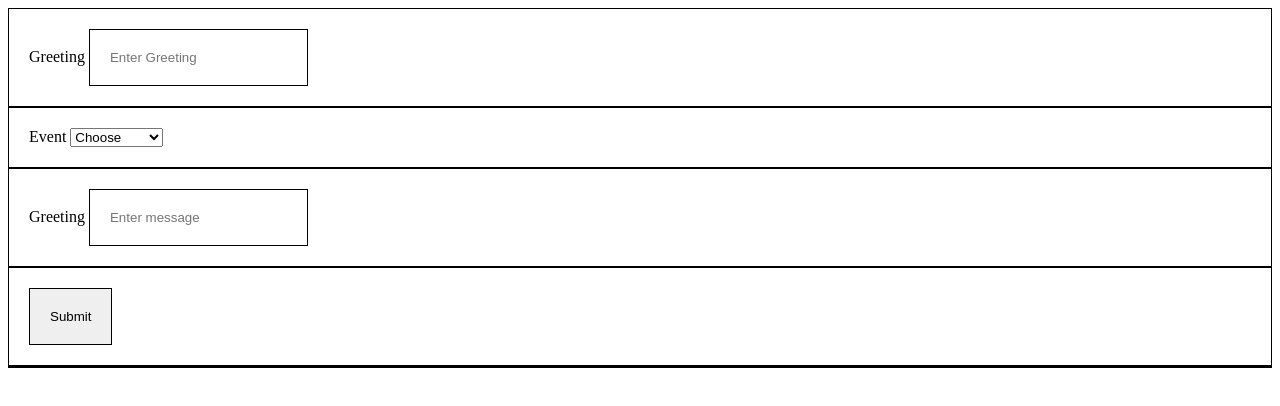
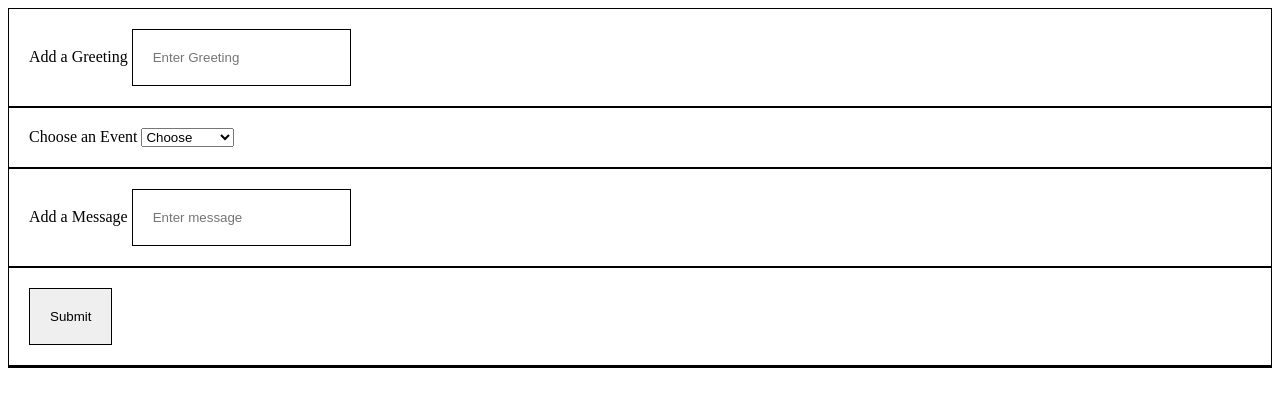
Before and after one commit to Zain1Uppal/Greeting_card, a website: page index.html in a window 1280 px wide. Drawn offline with Linux system fonts and the light colour scheme.

Commit message:
added an err msg and final touch ups

```diff
--- a/index.html
+++ b/index.html
@@ -12,11 +12,11 @@
 <body>
     <form action="">
         <div>
-            <label for="greeting">Greeting</label>
+            <label for="greeting">Add a Greeting</label>
             <input type="text" id='greeting' placeholder='Enter Greeting'>
         </div>
         <div>
-            <label for="event">Event</label>
+            <label for="event">Choose an Event</label>
             <select name="event" id="event">
                 <option value="">Choose</option>
                 <option value="Wedding">Wedding</option>
@@ -25,7 +25,7 @@
             </select>
         </div>
         <div>
-            <label for="Message">Greeting</label>
+            <label for="Message">Add a Message</label>
             <input type="text" id='msg' placeholder='Enter message'>
         </div>
         <div>
--- a/index.js
+++ b/index.js
@@ -7,14 +7,16 @@ function card (greeting,event,msg) {
 function errmsg(){
     ptag.innerHTML = "You need to put in a valid greeting or message"
 }
+
 form.addEventListener('submit', (e) => {
     e.preventDefault();
     const cardValid = () => new Promise(getCard);
     let greeting = e.target.greeting.value;
     let msg = e.target.msg.value;
     let event = e.target.event.value;
+    console.log(event)
     function getCard (res, rej){
-        if (greeting.length && msg.length){
+        if (greeting.length && msg.length && event){
             let cardCall = card(greeting,event,msg)
             form.style['display'] = 'none';
             const success = "Success!"
```
